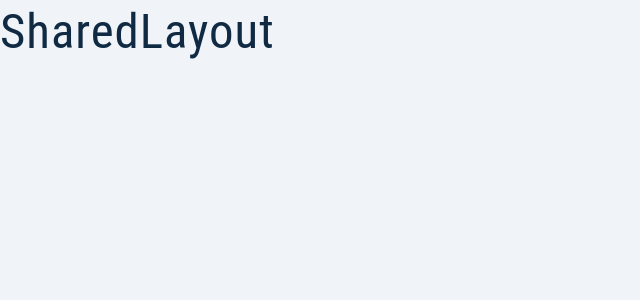
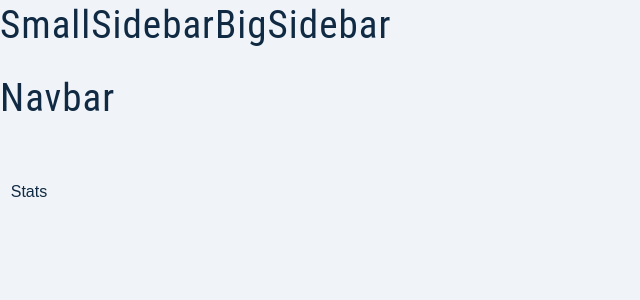
Before and after one commit to srdjo99/jobster-react, a React (Create React App) app: page / in a window 1280 px wide. Shown: the top 300 px of the page, without its empty margins (0-640 px from the left). Built offline with nearby package versions, Linux system fonts and the light colour scheme.

Commit message:
Add sidebars and navbar and basic SharedLayout setup

```diff
--- /dev/null
+++ b/src/components/BigSidebar.tsx
@@ -0,0 +1,7 @@
+import React, { ReactElement } from "react";
+
+const BigSidebar = (): ReactElement => {
+  return <h2>BigSidebar</h2>;
+};
+
+export default BigSidebar;
--- /dev/null
+++ b/src/components/Navbar.tsx
@@ -0,0 +1,7 @@
+import React, { ReactElement } from "react";
+
+const Navbar = (): ReactElement => {
+  return <h2>Navbar</h2>;
+};
+
+export default Navbar;
--- /dev/null
+++ b/src/components/SmallSidebar.tsx
@@ -0,0 +1,7 @@
+import React, { ReactElement } from "react";
+
+const SmallSidebar = (): ReactElement => {
+  return <h2>SmallSidebar</h2>;
+};
+
+export default SmallSidebar;
--- a/src/components/index.ts
+++ b/src/components/index.ts
@@ -1,4 +1,7 @@
+import BigSidebar from "./BigSidebar";
 import FormRow from "./FormRow";
 import Logo from "./Logo";
+import Navbar from "./Navbar";
+import SmallSidebar from "./SmallSidebar";
 
-export { FormRow, Logo };
+export { FormRow, Logo, BigSidebar, SmallSidebar, Navbar };
--- a/src/pages/dashboard/SharedLayout.tsx
+++ b/src/pages/dashboard/SharedLayout.tsx
@@ -1,7 +1,24 @@
 import React, { ReactElement } from "react";
+import { Outlet } from "react-router-dom";
+
+import { BigSidebar, Navbar, SmallSidebar } from "../../components/index";
+import Wrapper from "../../assets/wrappers/SharedLayout";
 
 const SharedLayout = (): ReactElement => {
-  return <h1>SharedLayout</h1>;
+  return (
+    <Wrapper>
+      <main className="dashboard">
+        <SmallSidebar />
+        <BigSidebar />
+        <div>
+          <Navbar />
+          <div className="dashboard-page">
+            <Outlet />
+          </div>
+        </div>
+      </main>
+    </Wrapper>
+  );
 };
 
 export default SharedLayout;
```
